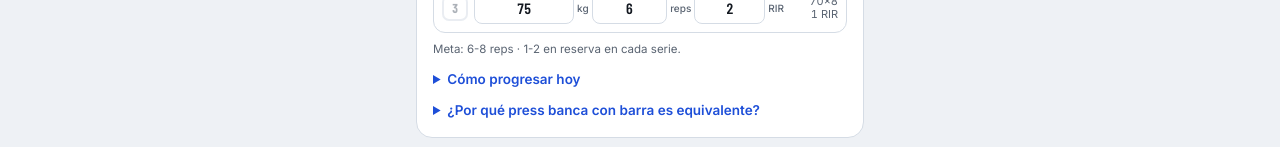
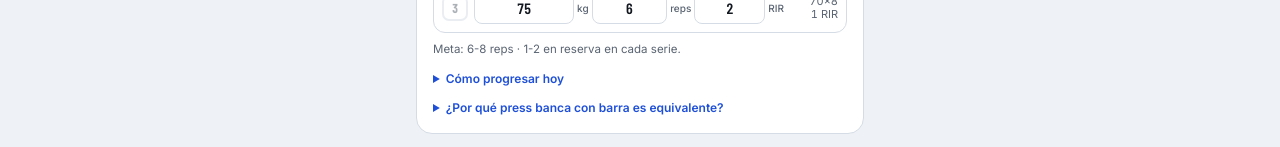
Before and after one commit to italocarreran/New-Gym, a plain HTML site: page prototipo/index.html in a window 1280 px wide. Shown: the part 425-572 px from the top of the page. Drawn offline with nearby package versions, Linux system fonts and the light colour scheme.

Commit message:
Enlaces desplegables más chicos
Co-Authored-By: Claude Opus 5.5 <noreply@anthropic.com>
Claude-Session: https://claude.ai/code/session_01Wiqu2P3TJpLt56QSZGKZJt

```diff
--- a/prototipo/index.html
+++ b/prototipo/index.html
@@ -240,7 +240,7 @@ p { margin: 0; }
 .scale-row.hl { background: var(--ok-soft); }
 .scale-row.fl { background: var(--bad-soft); }
 ul.plain { margin: 0; padding-left: 18px; display: flex; flex-direction: column; gap: 6px; }
-details summary { cursor: pointer; font-weight: 600; font-size: 13.5px; color: var(--accent); }
+details summary { cursor: pointer; font-weight: 600; font-size: 12px; color: var(--accent); }
 details[open] summary { margin-bottom: 6px; }
 
 /* hoja inferior */
```
